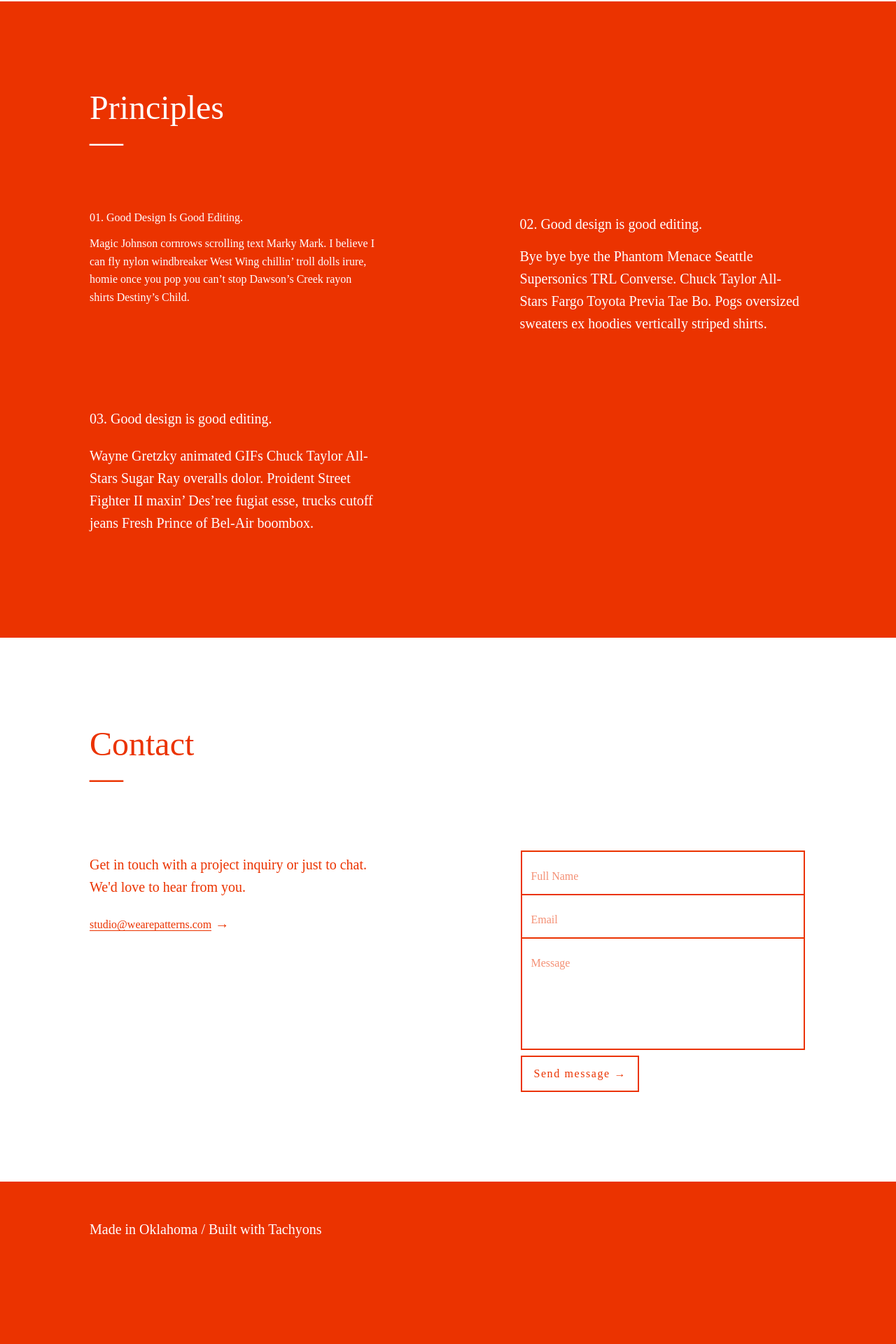
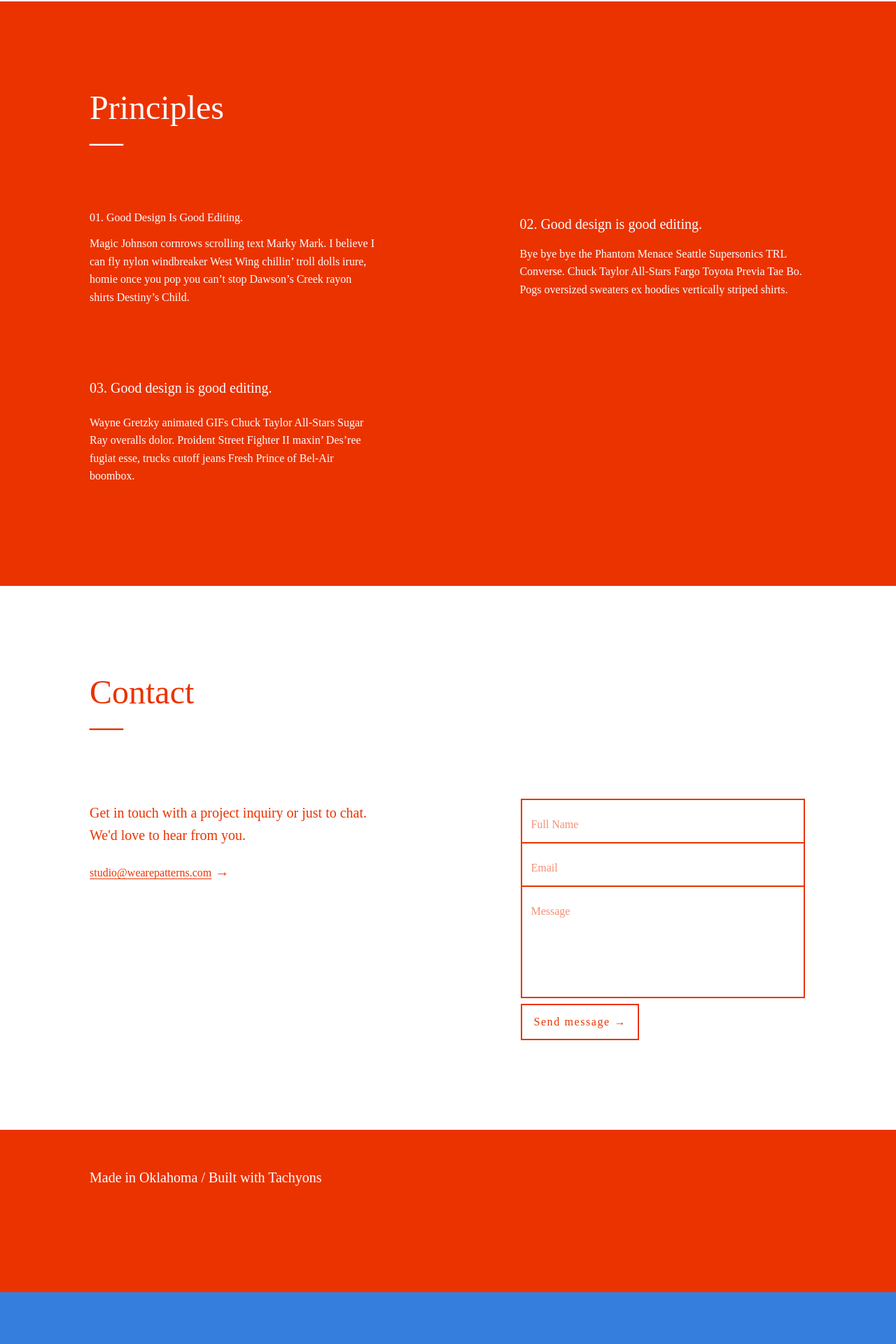
Before and after one commit to wearepatterns/wearepatterns.github.io, a Jekyll site: the page built from index.markdown, in a window 1280 px wide. Shown: the part 648-2568 px from the top of the page at 70% size. Built offline with Jekyll 4.4.1, drawn with Linux system fonts in a browser that asks for light colours; after the commit the page ends 2494 px from its top, so only the background shows below that.

Commit message:
Update new.html

```diff
--- a/_layouts/new.html
+++ b/_layouts/new.html
@@ -47,7 +47,7 @@
         <h1 class="pb5 pb6-l mb0 f3 f2-ns f1-l lh-title measure-narrow normal">{{ page['description'] }}</h1>
     </header>
     <main>
-        <section class="bg-newred white ph3 ph4-ns ph6-l pb5 pb6-l f4 lh-copy">
+        <section class="bg-newred white ph3 ph4-ns ph6-l pb5 pb6-l f5 lh-copy">
             <h1 class="pt5 pt6-l pb0 pb4 mt0 f3 f2-ns f1-l normal lh-solid">Principles
             <br>&mdash;</h1>
             <div class="flex-ns flex-wrap-ns justify-between-ns mw9 input-mono">
```
